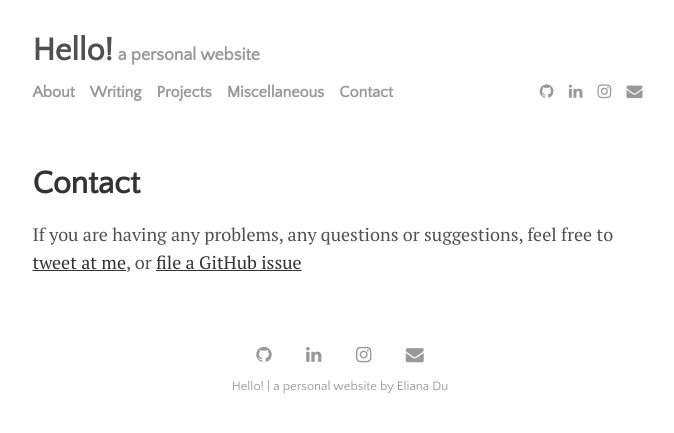
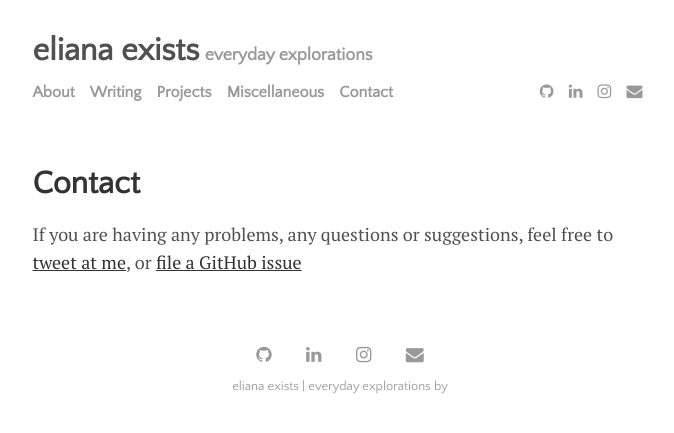
Before and after one commit to ElianaDu24/ElianaDu24.github.io, a Jekyll site: the page built from menu/contact.md, in a window 1280 px wide. Shown: the top 433 px of the page, without its empty margins (300-974 px from the left). Built offline with Jekyll 4.4.1, drawn with Linux system fonts in a browser that asks for light colours.

Commit message:
Update _config.yml

```diff
--- a/_config.yml
+++ b/_config.yml
@@ -20,9 +20,9 @@ permalink:           /:title
 plugins:             [jekyll-paginate, jekyll-sitemap, jekyll-feed, jekyll-seo-tag]
 
 # Customise atom feed settings (this is where Jekyll-Feed gets configuration information)
-title:		           'Hello!'
-description:	       'a personal website'
-author:              'Eliana Du'
+title:		           'eliana exists'
+description:	       'everyday explorations'
+# author:              'Eliana Du'
 
 # RSS 2.0 can be used instead of Atom by uncommenting following two lines
 #feed:
```
